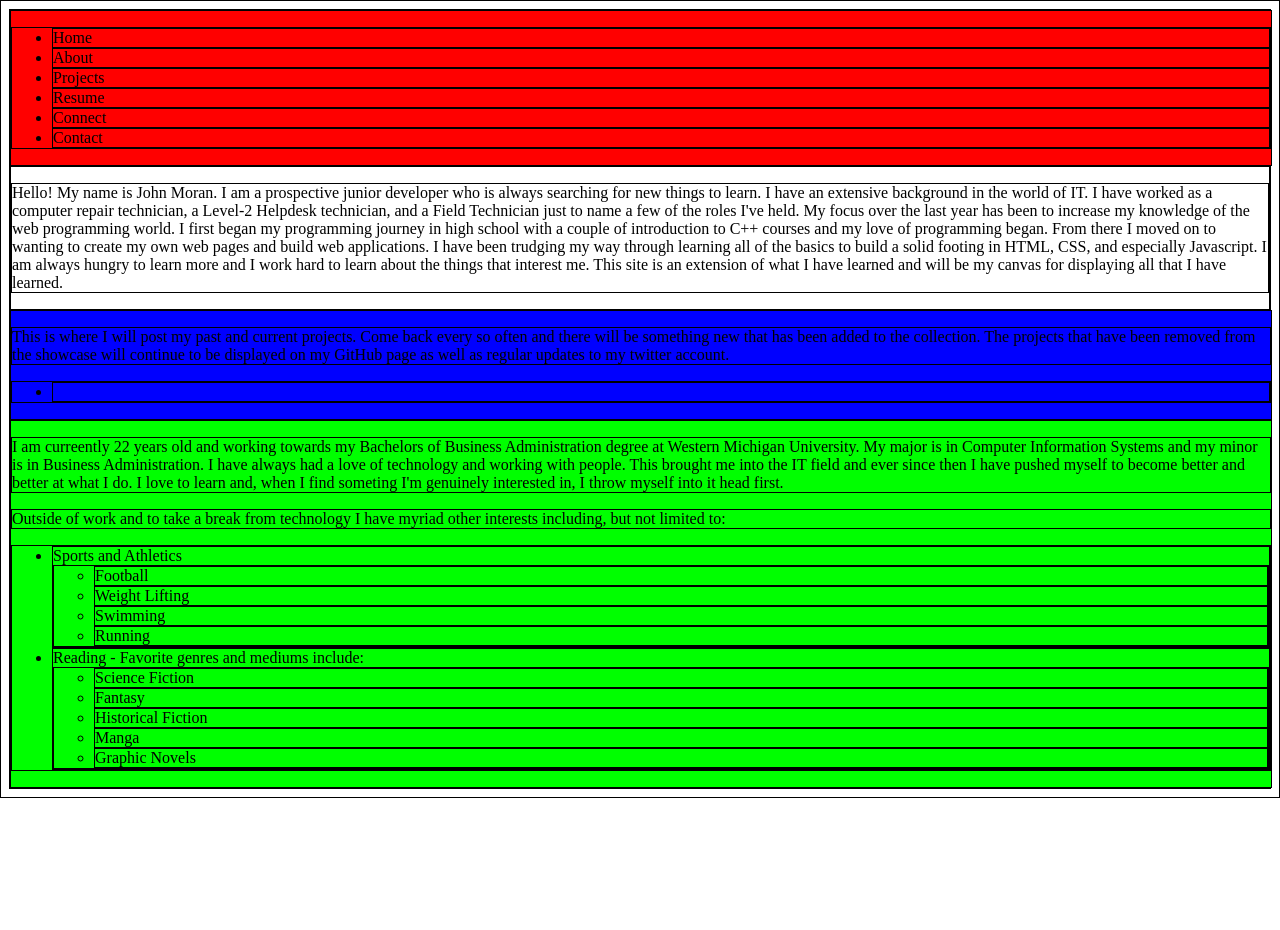
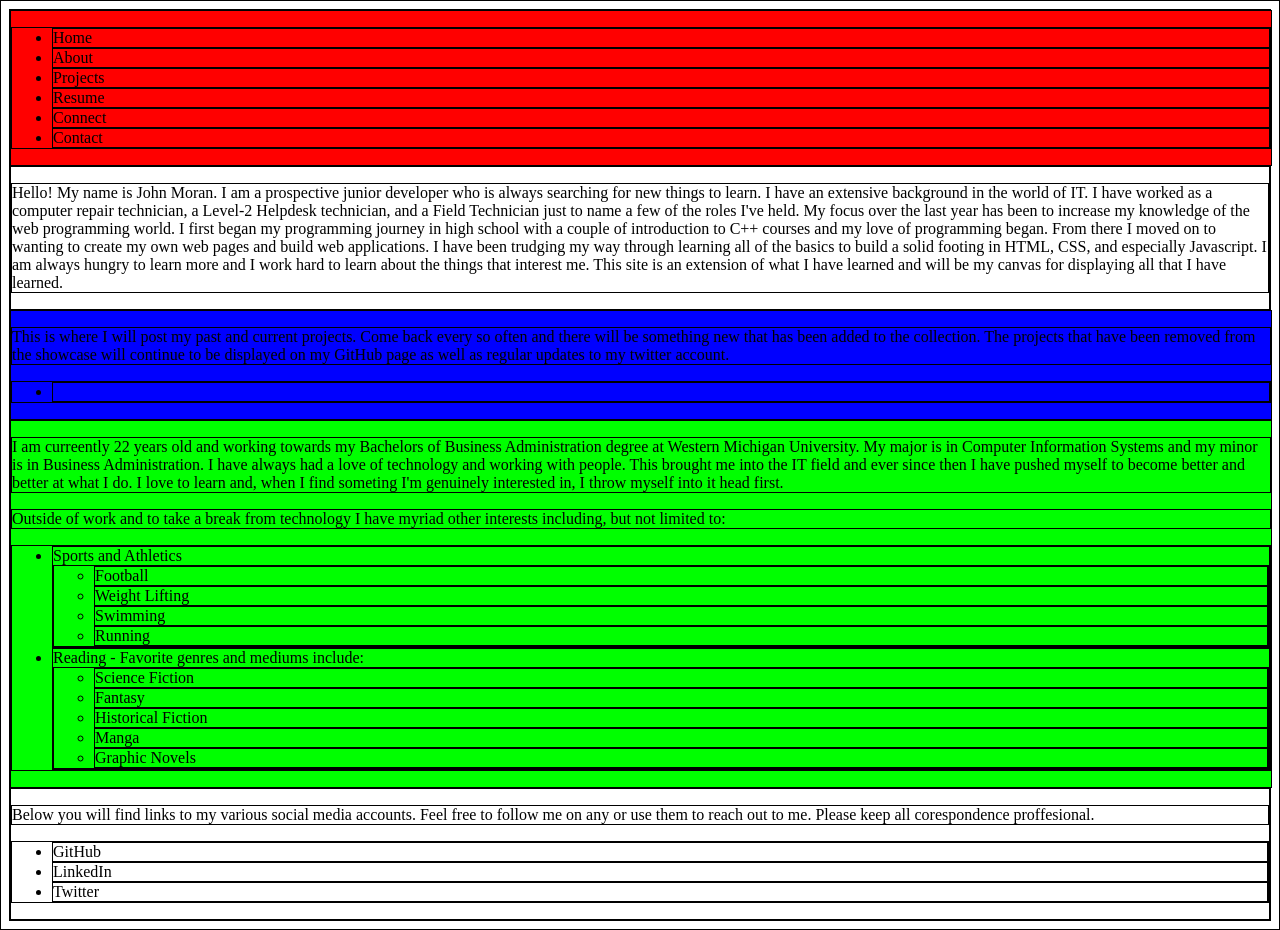
Before and after one commit to j-moran/Personal-Site, a plain HTML site: page index.html in a window 1280 px wide. Before the commit the page ends 800 px from the top, so only its background shows below. Drawn offline with Linux system fonts and the light colour scheme.

Commit message:
Added Social Media Section

```diff
--- a/index.html
+++ b/index.html
@@ -53,5 +53,15 @@
 			</li>
 		</ul>
 	</div>
+
+	<div id="Social">
+		<p>Below you will find links to my various social media accounts. Feel free to follow me on any or use them to reach out to me. Please keep all corespondence proffesional.</p>
+
+		<ul>
+			<li>GitHub</li>
+			<li>LinkedIn</li>
+			<li>Twitter</li>
+		</ul>
+	</div>
 </body>
 </html>
```
